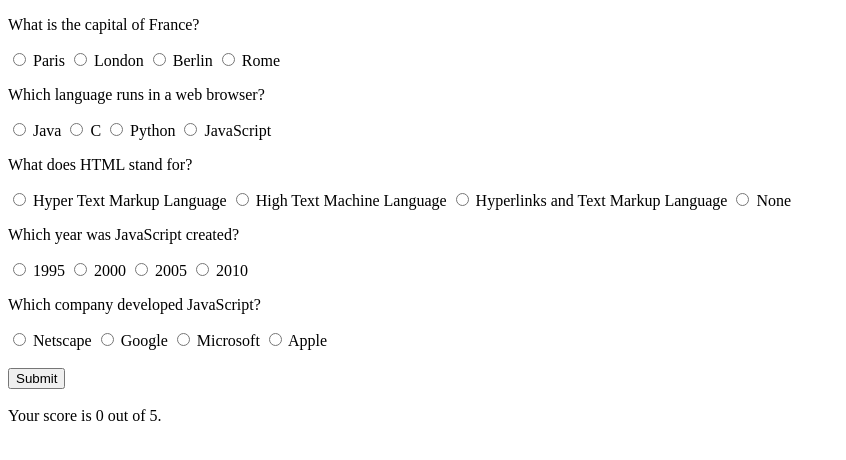
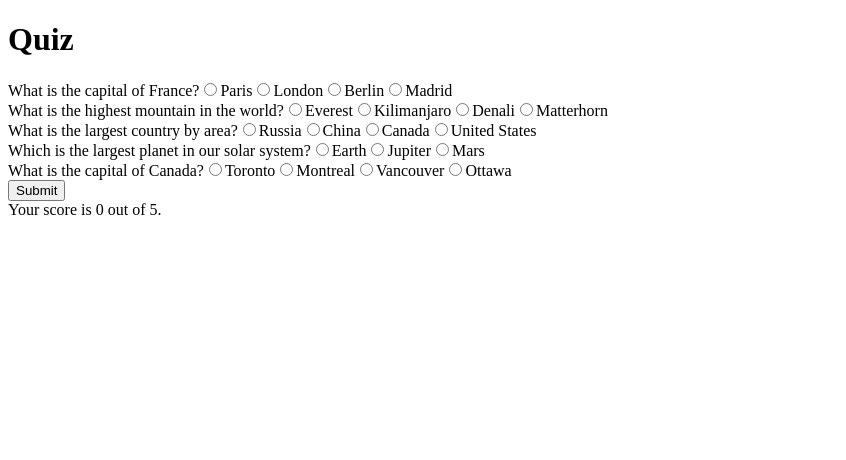
Before and after one commit to acciojob/quiz-with-session-sharathkumar7777, a website: page main.html in a window 1280 px wide. Both pictures are taken after a click on the button "Submit". Shown: the whole page, without its empty margins (0-846 px from the left). Drawn offline with Linux system fonts and the light colour scheme.

Commit message:
created a submission

```diff
--- a/main.html
+++ b/main.html
@@ -1,68 +1,17 @@
 <!DOCTYPE html>
-<html lang="en">
-<head>
-  <meta charset="UTF-8" />
-  <title>Quiz</title>
-</head>
-<body>
 
-  <div id="questions">
+<html>
+  <head>
+    <link rel="stylesheet" href="styles.css" />
+  </head>
 
-    <!-- Question 1 -->
-    <div>
-      <p>What is the capital of France?</p>
-      <label><input type="radio" name="q1" value="Paris"> Paris</label>
-      <label><input type="radio" name="q1" value="London"> London</label>
-      <label><input type="radio" name="q1" value="Berlin"> Berlin</label>
-      <label><input type="radio" name="q1" value="Rome"> Rome</label>
-    </div>
+  <body>
+    <!-- do not change this code -->
+    <h1>Quiz</h1>
+    <div id="questions"></div>
+    <button id="submit">Submit</button>
+    <div id="score"></div>
 
-    <!-- Question 2 -->
-    <div>
-      <p>Which language runs in a web browser?</p>
-      <label><input type="radio" name="q2" value="Java"> Java</label>
-      <label><input type="radio" name="q2" value="C"> C</label>
-      <label><input type="radio" name="q2" value="Python"> Python</label>
-      <label><input type="radio" name="q2" value="JavaScript"> JavaScript</label>
-    </div>
-
-    <!-- Question 3 -->
-    <div>
-      <p>What does HTML stand for?</p>
-      <label><input type="radio" name="q3" value="Hyper Text Markup Language"> Hyper Text Markup Language</label>
-      <label><input type="radio" name="q3" value="High Text Machine Language"> High Text Machine Language</label>
-      <label><input type="radio" name="q3" value="Hyperlinks and Text Markup Language"> Hyperlinks and Text Markup Language</label>
-      <label><input type="radio" name="q3" value="None"> None</label>
-    </div>
-
-    <!-- Question 4 -->
-    <div>
-      <p>Which year was JavaScript created?</p>
-      <label><input type="radio" name="q4" value="1995"> 1995</label>
-      <label><input type="radio" name="q4" value="2000"> 2000</label>
-      <label><input type="radio" name="q4" value="2005"> 2005</label>
-      <label><input type="radio" name="q4" value="2010"> 2010</label>
-    </div>
-
-    <!-- Question 5 -->
-    <div>
-      <p>Which company developed JavaScript?</p>
-      <label><input type="radio" name="q5" value="Netscape"> Netscape</label>
-      <label><input type="radio" name="q5" value="Google"> Google</label>
-      <label><input type="radio" name="q5" value="Microsoft"> Microsoft</label>
-      <label><input type="radio" name="q5" value="Apple"> Apple</label>
-    </div>
-
-  </div>
-
-  <br />
-
-  <button id="submit">Submit</button>
-
-  <br /><br />
-
-  <div id="score"></div>
-
-  <script src="script.js"></script>
-</body>
+    <script type="text/javascript" src="./script.js"></script>
+  </body>
 </html>
--- a/script.js
+++ b/script.js
@@ -1,49 +1,90 @@
-const correctAnswers = {
-  q1: "Paris",
-  q2: "JavaScript",
-  q3: "Hyper Text Markup Language",
-  q4: "1995",
-  q5: "Netscape"
-};
+//your JS code here.
+const questionsElement = document.getElementById("questions");
+const submitBtn = document.getElementById("submit");
+const scoreElement = document.getElementById("score");
 
-// Restore selections
-window.addEventListener("load", () => {
-  const progress = JSON.parse(sessionStorage.getItem("progress")) || {};
+// Load saved answers from sessionStorage or initialize empty object
+let userAnswers = JSON.parse(sessionStorage.getItem("progress")) || {};
 
-  for (let q in progress) {
-    const radio = document.querySelector(
-      `input[name="${q}"][value="${progress[q]}"]`
-    );
-    if (radio) radio.checked = true;
-  }
+// Restore score from localStorage if already submitted
+const savedScore = localStorage.getItem("score");
+if (savedScore !== null) {
+  scoreElement.textContent = `Your score is ${savedScore} out of 5.`;
+}
 
-  const savedScore = localStorage.getItem("score");
-  if (savedScore !== null) {
-    document.getElementById("score").textContent =
-      `Your score is ${savedScore} out of 5.`;
+// Save selected answers using event delegation
+questionsElement.addEventListener("change", function (e) {
+  if (e.target.type === "radio") {
+    const questionIndex = e.target.name.split("-")[1];
+    userAnswers[questionIndex] = e.target.value;
+    sessionStorage.setItem("progress", JSON.stringify(userAnswers));
   }
 });
 
-// Save progress
-document.querySelectorAll('input[type="radio"]').forEach(radio => {
-  radio.addEventListener("change", () => {
-    const progress = JSON.parse(sessionStorage.getItem("progress")) || {};
-    progress[radio.name] = radio.value;
-    sessionStorage.setItem("progress", JSON.stringify(progress));
-  });
-});
-
-// Submit quiz
-document.getElementById("submit").addEventListener("click", () => {
-  const progress = JSON.parse(sessionStorage.getItem("progress")) || {};
+// Handle submit
+submitBtn.addEventListener("click", function () {
   let score = 0;
 
-  for (let q in correctAnswers) {
-    if (progress[q] === correctAnswers[q]) score++;
+  for (let i = 0; i < questions.length; i++) {
+    if (userAnswers[i] === questions[i].answer) {
+      score++;
+    }
   }
 
-  document.getElementById("score").textContent =
-    `Your score is ${score} out of 5.`;
-
+  scoreElement.textContent = `Your score is ${score} out of 5.`;
   localStorage.setItem("score", score);
 });
+// Do not change code below this line
+// This code will just display the questions to the screen
+const questions = [
+  {
+    question: "What is the capital of France?",
+    choices: ["Paris", "London", "Berlin", "Madrid"],
+    answer: "Paris",
+  },
+  {
+    question: "What is the highest mountain in the world?",
+    choices: ["Everest", "Kilimanjaro", "Denali", "Matterhorn"],
+    answer: "Everest",
+  },
+  {
+    question: "What is the largest country by area?",
+    choices: ["Russia", "China", "Canada", "United States"],
+    answer: "Russia",
+  },
+  {
+    question: "Which is the largest planet in our solar system?",
+    choices: ["Earth", "Jupiter", "Mars"],
+    answer: "Jupiter",
+  },
+  {
+    question: "What is the capital of Canada?",
+    choices: ["Toronto", "Montreal", "Vancouver", "Ottawa"],
+    answer: "Ottawa",
+  },
+];
+
+// Display the quiz questions and choices
+function renderQuestions() {
+  for (let i = 0; i < questions.length; i++) {
+    const question = questions[i];
+    const questionElement = document.createElement("div");
+    const questionText = document.createTextNode(question.question);
+    questionElement.appendChild(questionText);
+    for (let j = 0; j < question.choices.length; j++) {
+      const choice = question.choices[j];
+      const choiceElement = document.createElement("input");
+      choiceElement.setAttribute("type", "radio");
+      choiceElement.setAttribute("name", `question-${i}`);
+      choiceElement.setAttribute("value", choice);
+      if (userAnswers[i] === choice) {
+        choiceElement.setAttribute("checked", true);
+      }
+      const choiceText = document.createTextNode(choice);
+      questionElement.appendChild(choiceElement);
+      questionElement.appendChild(choiceText);
+    }
+    questionsElement.appendChild(questionElement);
+  }
+}
+renderQuestions();
```
